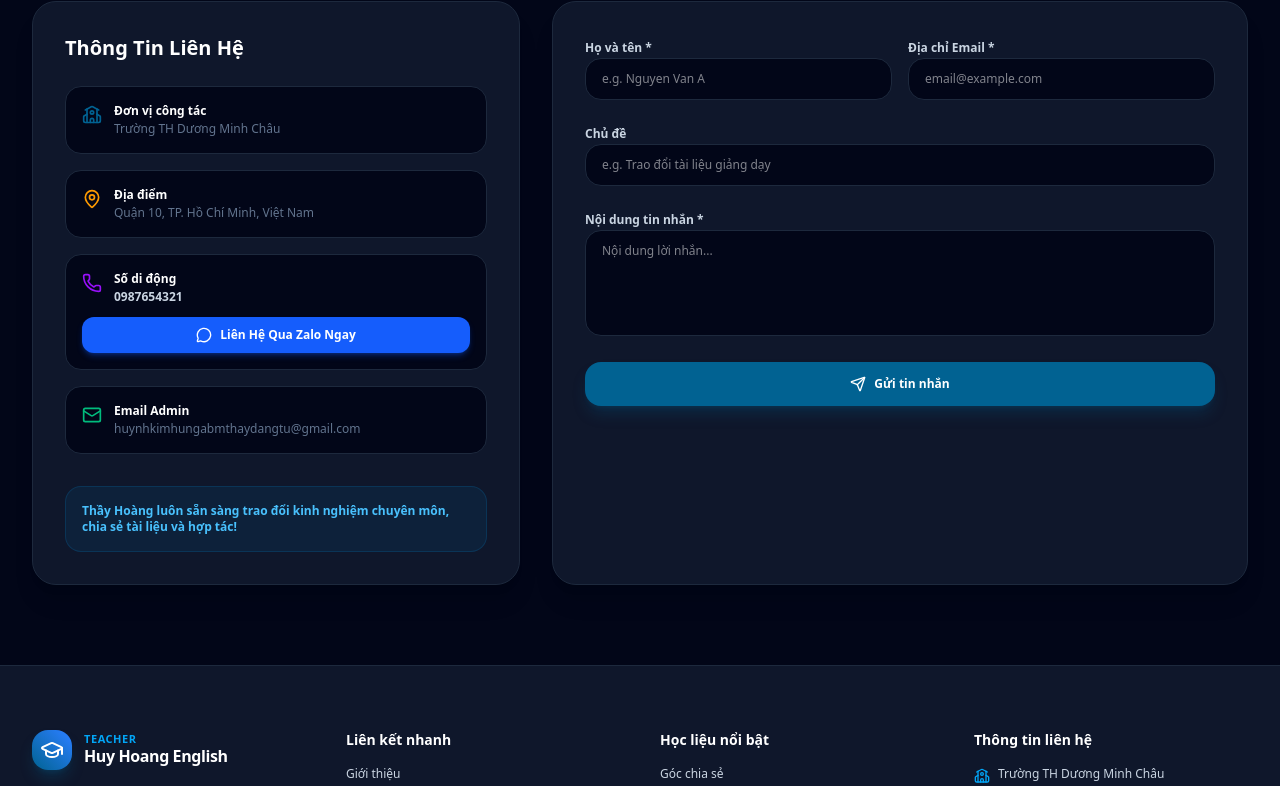
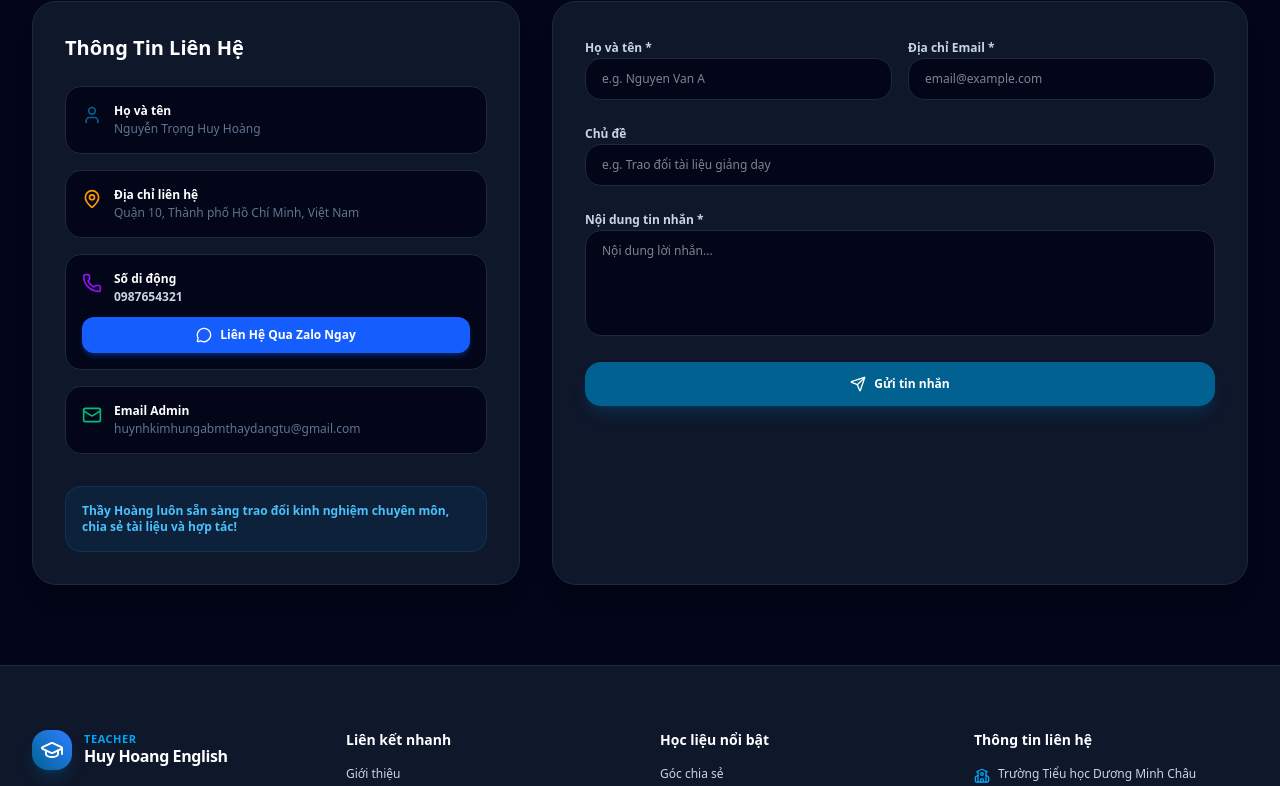
Before and after one commit to kimhungai/teacher-huy-hoang, a React (Vite) app: page /contact in a window 1280 px wide. Shown: the part 320-1106 px from the top of the page. Built offline with nearby package versions, Linux system fonts and the light colour scheme; no server answers; the database is empty.

Commit message:
Add school and contact address fields in Backend Profile and update Contact page & Footer display

```diff
--- a/src/components/common/Footer.tsx
+++ b/src/components/common/Footer.tsx
@@ -3,17 +3,19 @@ import { Link } from 'react-router-dom';
 import { GraduationCap, Mail, MapPin, School, Globe } from 'lucide-react';
 import { useLanguage } from '../../context/LanguageContext';
 import { DB } from '../../services/db';
-import type { SiteSettings, HeroSettings } from '../../types';
+import type { SiteSettings, HeroSettings, Profile } from '../../types';
 
 export const Footer: React.FC = () => {
   const { t, language } = useLanguage();
   const [settings, setSettings] = useState<SiteSettings | null>(null);
   const [heroSettings, setHeroSettings] = useState<HeroSettings | null>(null);
+  const [profile, setProfile] = useState<Profile | null>(null);
   const pluginContainerRef = useRef<HTMLDivElement>(null);
 
   const loadSettings = () => {
     DB.getSiteSettings().then(setSettings);
     DB.getHeroSettings().then(setHeroSettings);
+    DB.getProfile().then(setProfile);
   };
 
   useEffect(() => {
@@ -263,15 +265,17 @@ export const Footer: React.FC = () => {
               <li className="flex items-start gap-2">
                 <School className="w-4 h-4 text-sky-400 shrink-0 mt-0.5" />
                 <span>
-                  {language === 'vi' ? 'Trường TH Dương Minh Châu' : 'Duong Minh Chau Primary School'}
+                  {language === 'vi'
+                    ? ((profile?.schoolVi && profile.schoolVi.trim() !== '') ? profile.schoolVi : (profile?.fullName || 'Nguyễn Trọng Huy Hoàng'))
+                    : ((profile?.schoolEn && profile.schoolEn.trim() !== '') ? profile.schoolEn : (profile?.fullNameEn || profile?.fullName || 'Nguyen Trong Huy Hoang'))}
                 </span>
               </li>
               <li className="flex items-start gap-2">
                 <MapPin className="w-4 h-4 text-sky-400 shrink-0 mt-0.5" />
                 <span>
                   {language === 'vi'
-                    ? 'Quận 10, Thành phố Hồ Chí Minh, Việt Nam'
-                    : 'District 10, Ho Chi Minh City, Vietnam'}
+                    ? (profile?.locationVi || 'Quận 10, Thành phố Hồ Chí Minh, Việt Nam')
+                    : (profile?.locationEn || 'District 10, Ho Chi Minh City, Vietnam')}
                 </span>
               </li>
               <li className="flex items-center gap-2">
--- a/src/pages/ContactPage.tsx
+++ b/src/pages/ContactPage.tsx
@@ -2,7 +2,7 @@ import React, { useState, useEffect } from 'react';
 import { DB } from '../services/db';
 import type { SiteSettings, Profile } from '../types';
 import { useLanguage } from '../context/LanguageContext';
-import { Mail, Send, MapPin, School, Phone, MessageCircle } from 'lucide-react';
+import { Mail, Send, MapPin, Phone, MessageCircle, User } from 'lucide-react';
 import { Toast } from '../components/common/Toast';
 
 import { SEO } from '../components/common/SEO';
@@ -115,28 +115,32 @@ export const ContactPage: React.FC = () => {
               </h3>
 
               <div className="space-y-4 text-xs">
-                {/* School */}
+                {/* Full Name */}
                 <div className="flex items-start gap-3 p-4 rounded-2xl bg-slate-50 dark:bg-slate-950 border border-slate-200/60 dark:border-slate-800">
-                  <School className="w-5 h-5 text-sky-600 shrink-0 mt-0.5" />
+                  <User className="w-5 h-5 text-sky-600 shrink-0 mt-0.5" />
                   <div>
                     <div className="font-bold text-slate-900 dark:text-white">
-                      {language === 'vi' ? 'Đơn vị công tác' : 'Teaching School'}
+                      {language === 'vi' ? 'Họ và tên' : 'Full Name'}
                     </div>
                     <div className="text-slate-500 mt-0.5">
-                      {language === 'vi' ? 'Trường TH Dương Minh Châu' : 'Duong Minh Chau Primary School'}
+                      {language === 'vi'
+                        ? (profile?.fullName || 'Nguyễn Trọng Huy Hoàng')
+                        : (profile?.fullNameEn || profile?.fullName || 'Nguyen Trong Huy Hoang')}
                     </div>
                   </div>
                 </div>
 
-                {/* Location */}
+                {/* Contact Address */}
                 <div className="flex items-start gap-3 p-4 rounded-2xl bg-slate-50 dark:bg-slate-950 border border-slate-200/60 dark:border-slate-800">
                   <MapPin className="w-5 h-5 text-amber-500 shrink-0 mt-0.5" />
                   <div>
                     <div className="font-bold text-slate-900 dark:text-white">
-                      {language === 'vi' ? 'Địa điểm' : 'Location'}
+                      {language === 'vi' ? 'Địa chỉ liên hệ' : 'Contact Address'}
                     </div>
                     <div className="text-slate-500 mt-0.5">
-                      {language === 'vi' ? 'Quận 10, TP. Hồ Chí Minh, Việt Nam' : 'District 10, Ho Chi Minh City, Vietnam'}
+                      {language === 'vi'
+                        ? (profile?.locationVi || 'Quận 10, Thành phố Hồ Chí Minh, Việt Nam')
+                        : (profile?.locationEn || 'District 10, Ho Chi Minh City, Vietnam')}
                     </div>
                   </div>
                 </div>
--- a/src/pages/admin/AdminProfilePage.tsx
+++ b/src/pages/admin/AdminProfilePage.tsx
@@ -210,6 +210,50 @@ Learn Together: Building empathy, teamwork, and active listening skills in small
                 type="text"
                 value={profile.titleEn}
                 onChange={(e) => setProfile({ ...profile, titleEn: e.target.value })}
+                className="w-full px-3.5 py-2.5 rounded-xl border border-slate-300 dark:border-slate-800 bg-slate-50 dark:bg-slate-950 text-slate-900 dark:text-white font-medium text-xs md:text-sm focus:outline-none focus:ring-2 focus:ring-sky-500"
+              />
+            </div>
+
+            <div className="space-y-1.5">
+              <label className="block font-extrabold text-slate-800 dark:text-slate-200 text-xs md:text-sm">Đơn vị công tác (Tiếng Việt)</label>
+              <input
+                type="text"
+                value={profile.schoolVi || ''}
+                onChange={(e) => setProfile({ ...profile, schoolVi: e.target.value })}
+                placeholder="Trường TH Dương Minh Châu"
+                className="w-full px-3.5 py-2.5 rounded-xl border border-slate-300 dark:border-slate-800 bg-slate-50 dark:bg-slate-950 text-slate-900 dark:text-white font-medium text-xs md:text-sm focus:outline-none focus:ring-2 focus:ring-sky-500"
+              />
+            </div>
+
+            <div className="space-y-1.5">
+              <label className="block font-extrabold text-slate-800 dark:text-slate-200 text-xs md:text-sm">Đơn vị công tác (Tiếng Anh)</label>
+              <input
+                type="text"
+                value={profile.schoolEn || ''}
+                onChange={(e) => setProfile({ ...profile, schoolEn: e.target.value })}
+                placeholder="Duong Minh Chau Primary School"
+                className="w-full px-3.5 py-2.5 rounded-xl border border-slate-300 dark:border-slate-800 bg-slate-50 dark:bg-slate-950 text-slate-900 dark:text-white font-medium text-xs md:text-sm focus:outline-none focus:ring-2 focus:ring-sky-500"
+              />
+            </div>
+
+            <div className="space-y-1.5">
+              <label className="block font-extrabold text-slate-800 dark:text-slate-200 text-xs md:text-sm">Địa chỉ liên hệ (Tiếng Việt)</label>
+              <input
+                type="text"
+                value={profile.locationVi || ''}
+                onChange={(e) => setProfile({ ...profile, locationVi: e.target.value })}
+                placeholder="Quận 10, Thành phố Hồ Chí Minh, Việt Nam"
+                className="w-full px-3.5 py-2.5 rounded-xl border border-slate-300 dark:border-slate-800 bg-slate-50 dark:bg-slate-950 text-slate-900 dark:text-white font-medium text-xs md:text-sm focus:outline-none focus:ring-2 focus:ring-sky-500"
+              />
+            </div>
+
+            <div className="space-y-1.5">
+              <label className="block font-extrabold text-slate-800 dark:text-slate-200 text-xs md:text-sm">Địa chỉ liên hệ (Tiếng Anh)</label>
+              <input
+                type="text"
+                value={profile.locationEn || ''}
+                onChange={(e) => setProfile({ ...profile, locationEn: e.target.value })}
+                placeholder="District 10, Ho Chi Minh City, Vietnam"
                 className="w-full px-3.5 py-2.5 rounded-xl border border-slate-300 dark:border-slate-800 bg-slate-50 dark:bg-slate-950 text-slate-900 dark:text-white font-medium text-xs md:text-sm focus:outline-none focus:ring-2 focus:ring-sky-500"
               />
             </div>
```
